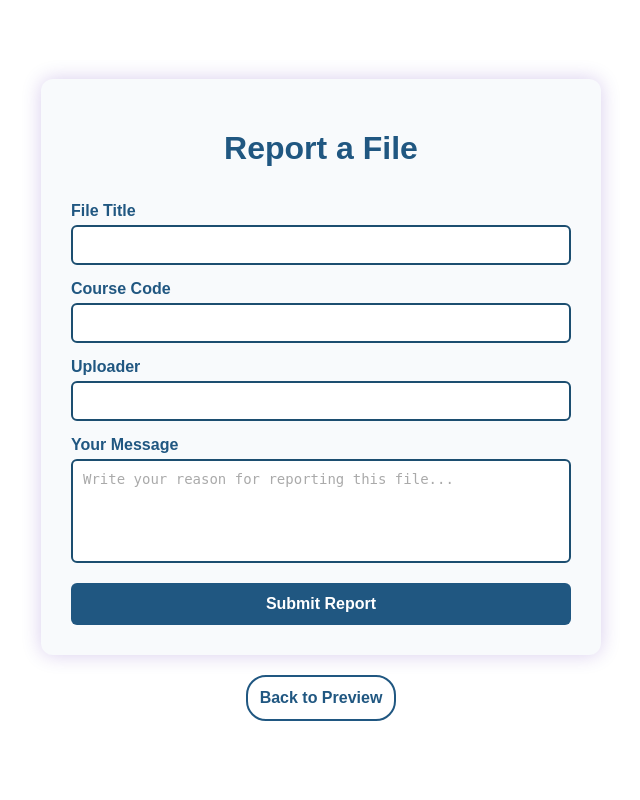
After one commit to KamaliSepanta84/1XD3-Final-Project, a PHP site: page /report.html in a window 1280 px wide. The commit adds this page. Shown: the whole page, without its empty margins (319-959 px from the left). Run offline with PHP 8.4, Linux system fonts and the light colour scheme.

Commit message:
created the report file feature

```diff
--- a/css/homeStyle.css
+++ b/css/homeStyle.css
@@ -5,12 +5,12 @@
 
 :root {
 
-    --primary-color: #205781;
+  --primary-color: #205781;
   --text-dark: #0f172a;
   --text-light: #205781;
   --extra-light: #f8fafc;
   --white: #ffffff;
- --primary-color-dark: #1C4E70;
+  --primary-color-dark: #1C4E70;
   --primary-color-light: #2A6FA3;
 }
 
--- /dev/null
+++ b/css/report.css
@@ -0,0 +1,90 @@
+:root {
+  --primary-color: #205781;
+  --text-dark: #0f172a;
+  --text-light: #205781;
+  --extra-light: #f8fafc;
+  --white: #ffffff;
+  --primary-color-dark: #1C4E70;
+  --primary-color-light: #2A6FA3;
+}
+
+body {
+    background-color: var(--white);
+    font-family: Arial, Helvetica, sans-serif;
+    color: var(--primary-color);
+    display: flex;
+    flex-direction: column;
+    justify-content: center;
+    align-items: center;
+    height: 100vh;
+    margin: 0;
+}
+
+.report-container {
+    background-color: var(--extra-light);
+    padding: 30px;
+    border-radius: 12px;
+    box-shadow: 0 0 20px rgba(58, 12, 163, 0.2);
+    width: 90%;
+    max-width: 500px;
+}
+
+h1 {
+    text-align: center;
+    margin-bottom: 20px;
+    color: var(--text-light);
+}
+
+form {
+    display: flex;
+    flex-direction: column;
+}
+
+label {
+    margin-top: 15px;
+    margin-bottom: 5px;
+    font-weight: bold;
+}
+
+input[type="text"],
+textarea {
+    padding: 10px;
+    border: 2px solid var(--primary-color-dark);
+    border-radius: 6px;
+    font-size: 14px;
+    color: var(--primary-color);
+    resize: none;
+}
+
+textarea::placeholder {
+    color: #aaa;
+}
+
+button {
+    margin-top: 20px;
+    padding: 12px;
+    background-color: var(--primary-color);
+    color: var(--white);
+    border: none;
+    border-radius: 6px;
+    cursor: pointer;
+    font-weight: bold;
+    font-size: 16px;
+    transition: background-color 0.2s ease;
+}
+
+button:hover {
+    background-color: var(--primary-color-light);
+}
+
+#go-back-btn{
+    background-color: white;
+    color: #205781;
+    border-radius: 20px;
+    border: 2px solid #205781;
+}
+
+#go-back-btn:hover{
+    background-color: #205781;
+    color: white;
+}
--- /dev/null
+++ b/js/report.js
@@ -0,0 +1,26 @@
+window.addEventListener("load", function(event){
+    const params = new URLSearchParams(window.location.search);
+    const filename = params.get("filename");
+    const filetitle = params.get("filetitle");
+    const coursecode = params.get("coursecode");
+    const macID = params.get("macID");
+
+    const fileTitleBox = document.getElementById("filetitle");
+    const courseCodeBox = document.getElementById("coursecode");
+    const usernameBox = this.document.getElementById("username");
+
+    let formData = new FormData();
+    formData.append("filename", filename);
+
+    fetch("server/getUserFromFileName.php", {
+        method: "POST",
+        body: formData,
+    })
+        .then(response => response.json())
+        .then(data => {
+            fileTitleBox.value = filetitle;
+            courseCodeBox.value = coursecode;
+            usernameBox.value = data.user_name;
+        })
+        .catch((error) => console.error("Error:", error));
+});
--- /dev/null
+++ b/report.html
@@ -0,0 +1,35 @@
+<!DOCTYPE html>
+<html lang="en">
+<head>
+    <meta charset="UTF-8">
+    <title>Report File</title>
+    <link rel="stylesheet" href="css/report.css">
+    <script src="js/report.js"></script>
+</head>
+<body>
+    <div class="report-container">
+        <h1>Report a File</h1>
+        <form action="https://api.web3forms.com/submit" method="POST">
+            <input type="hidden" name="access_key" value="9612311b-d865-4d1b-8861-1dfa764ea13d">
+
+            <label for="filetitle">File Title</label>
+            <input id = "filetitle" type="text" name = "filetitle" value="" readonly>
+
+            <label for="coursecode">Course Code</label>
+            <input id = "coursecode" type="text" name = "coursecode" value="" readonly>
+
+            <label for="username">Uploader</label>
+            <input type="text" id="username" name="username" value="" readonly>
+
+            <label for="message">Your Message</label>
+            <textarea id="message" name="message" rows="5" placeholder="Write your reason for reporting this file..." required></textarea>
+
+            <button type="submit">Submit Report</button>
+        </form>
+    </div>
+
+    <div id="go-back-section">
+        <button id="go-back-btn" onclick="history.back()">Back to Preview</button>
+    </div>
+</body>
+</html>
--- a/searchfiledetails.html
+++ b/searchfiledetails.html
@@ -109,9 +109,9 @@
         </div>
       </section>
 
-      <button class="btn btn-secondary report-btn">
-        <i class="ri-flag-2-line"></i> Report
-      </button>
+        <button id = "report-btn" class="btn btn-primary download-btn">
+          <i class="ri-flag-2-line"></i> <span>Report</span>
+        </button>
     </aside>
   </div>
 
```
Also changed, not shown: css/filedetails.css (+10 -0 lines), js/searchfiledetails.js (+19 -0 lines), server/getUserFromMacID.php (added, +31 -0 lines).
